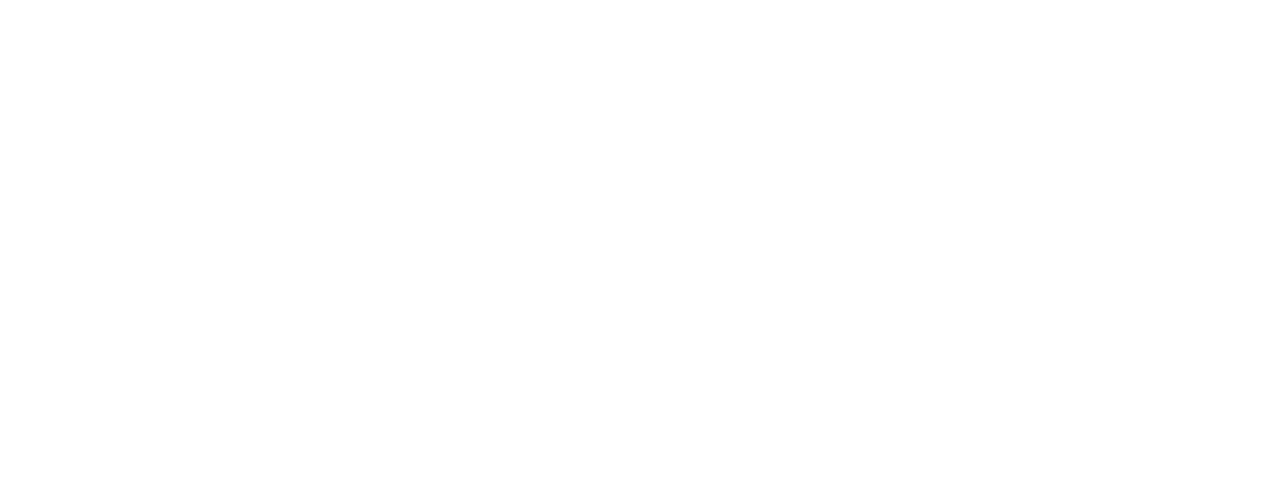
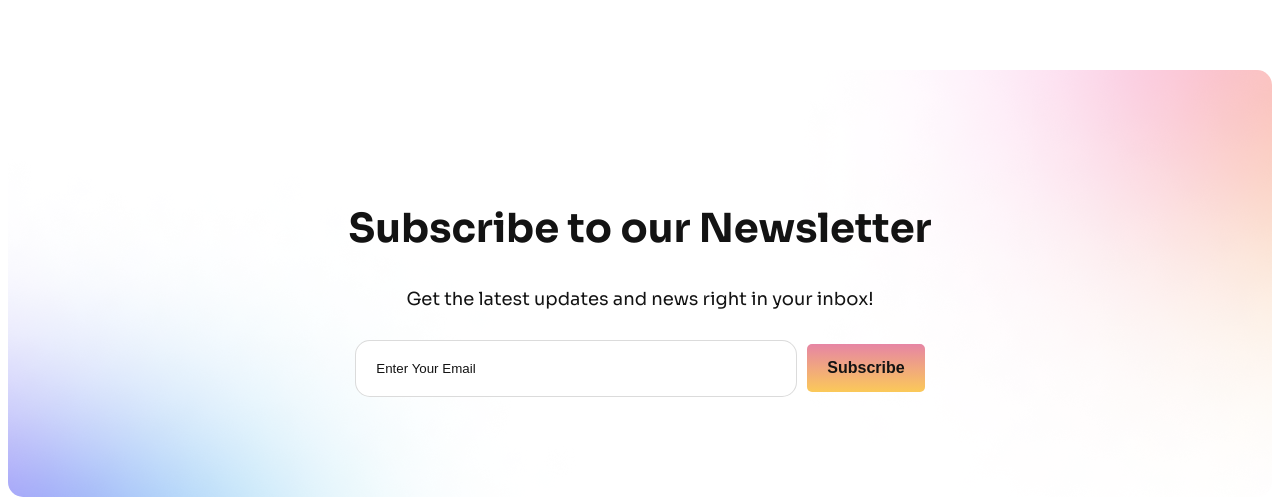
Before and after one commit to bishalsaha-official/cricket-dream-11, a React (Vite) app: page / in a window 1280 px wide. Shown: the part 2957-3459 px from the top of the page. Before the commit the page ends 2955 px from the top, so only its background shows below. Built offline with nearby package versions, Linux system fonts and the light colour scheme.

Commit message:
Implement Newslater Components

```diff
--- a/src/App.jsx
+++ b/src/App.jsx
@@ -4,6 +4,7 @@ import Banner from './components/Banner/Banner';
 import Header from "./components/Header/Header"
 import { ToastContainer, toast } from 'react-toastify';
 import AvailablePlayer from './components/AvailablePlayer/AvailablePlayer';
+import Newslater from './Newslater/Newslater';
 
 function App() {
   const [credits, setCredits] = useState(0)
@@ -36,6 +37,11 @@ function App() {
     }
   }
 
+  const handleRemovePlayer = (id) =>{
+    const remainPlayer = selectPlayers.filter(p => p.id != id)
+    setSelectplayers(remainPlayer)
+  }
+
   return (
     <>
       <div className="container">
@@ -47,7 +53,9 @@ function App() {
           active={active}
           handleSelectPlayers={handleSelectPlayers}
           selectPlayers={selectPlayers}
+          handleRemovePlayer={handleRemovePlayer}
         ></AvailablePlayer>
+        <Newslater></Newslater>
       </div>
     </>
   )
--- /dev/null
+++ b/src/Newslater/Newslater.css
@@ -0,0 +1,35 @@
+.newslater-container{
+    background: url('../assets/images/bg-shadow.png');
+    padding: 100px 0;
+    margin-top: 80px;
+    text-align: center;
+    border-radius: 15px;
+}
+
+.newslater-title{
+    font-size: 40px;
+    color: #131313;
+}
+
+.newslater-sub-title{
+    font-size: 18px;
+    color: #131313;
+    margin-bottom: 30px;
+}
+
+.newslater-field{
+    width: 400px;
+    padding: 20px;
+    border-radius: 15px;
+    background: rgb(255, 255, 255);
+    border: 1px solid rgba(19, 19, 19, 0.15);
+    margin-right: 10px;
+}
+
+.newslater-field::placeholder{
+    color: #131313;
+}
+
+.news-btn{
+    background-image: linear-gradient(#E685A4, #FBC959);
+}
--- /dev/null
+++ b/src/Newslater/Newslater.jsx
@@ -0,0 +1,16 @@
+import './Newslater.css'
+
+const Newslater = () => {
+    return (
+        <div className='newslater-container'>
+            <h2 className='newslater-title'>Subscribe to our Newsletter</h2>
+            <p className='newslater-sub-title'>Get the latest updates and news right in your inbox!</p>
+            <div>
+                <input className='newslater-field' placeholder="Enter Your Email" type="email" name="" id="" />
+                <button className='btn news-btn'>Subscribe</button>
+            </div>
+        </div>
+    );
+};
+
+export default Newslater;
--- a/src/components/AvailablePlayer/AvailablePlayer.jsx
+++ b/src/components/AvailablePlayer/AvailablePlayer.jsx
@@ -2,7 +2,7 @@ import Players from '../Players/Players';
 import SelectedPlayer from '../SelectedPlayer/SelectedPlayer';
 import './AvailablePlayer.css'
 
-const AvailablePlayer = ({handleActiveBtn, active, handleSelectPlayers, selectPlayers}) => {
+const AvailablePlayer = ({handleActiveBtn, active, handleSelectPlayers, selectPlayers, handleRemovePlayer}) => {
     return (
         <div>
             <div className="available-player">
@@ -14,7 +14,7 @@ const AvailablePlayer = ({handleActiveBtn, active, handleSelectPlayers, selectPl
                 </div>
             </div>
             {
-                (active) ? <Players handleSelectPlayers={handleSelectPlayers}></Players> : <SelectedPlayer selectPlayers={selectPlayers} handleActiveBtn={handleActiveBtn}></SelectedPlayer>
+                (active) ? <Players handleSelectPlayers={handleSelectPlayers}></Players> : <SelectedPlayer selectPlayers={selectPlayers} handleActiveBtn={handleActiveBtn} handleRemovePlayer={handleRemovePlayer}></SelectedPlayer>
             }
 
 
--- a/src/components/SelectedPlayer/SelectedPlayer.jsx
+++ b/src/components/SelectedPlayer/SelectedPlayer.jsx
@@ -2,11 +2,11 @@ import React from 'react';
 import './SelectedPlayer.css'
 import { MdDelete } from "react-icons/md";
 
-const SelectedPlayer = ({ selectPlayers, handleActiveBtn }) => {
+const SelectedPlayer = ({ selectPlayers, handleActiveBtn, handleRemovePlayer }) => {
     return (
         <div>
             {
-                selectPlayers.map((player) => <div className='select-player-container'>
+                selectPlayers.map((player, idx) => <div key={idx} className='select-player-container'>
                     <div className='select-player-item'>
                         <img src={player.cover_image} alt="" />
                         <div>
@@ -14,7 +14,7 @@ const SelectedPlayer = ({ selectPlayers, handleActiveBtn }) => {
                             <p>{player.player_role}</p>
                         </div>
                     </div>
-                    <button className='remove-btn btn'><MdDelete></MdDelete></button>
+                    <button onClick={()=> handleRemovePlayer(player.id)} className='remove-btn btn'><MdDelete></MdDelete></button>
                 </div>)
             }
             <button onClick={()=> handleActiveBtn(true)} className='btn add-more-btn'>Add more</button>
```
